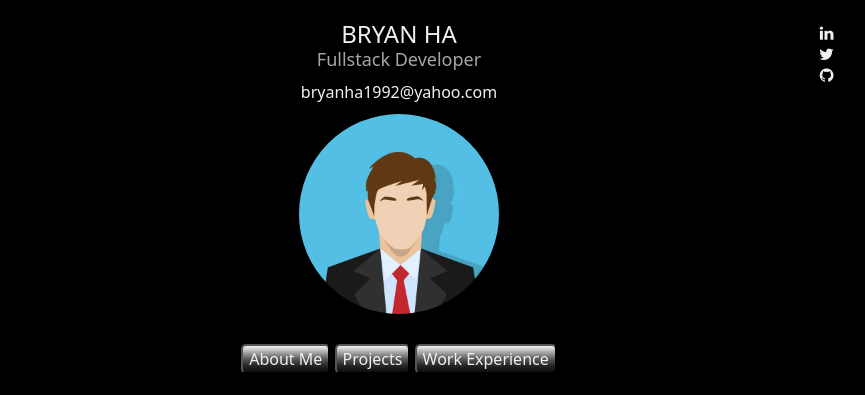
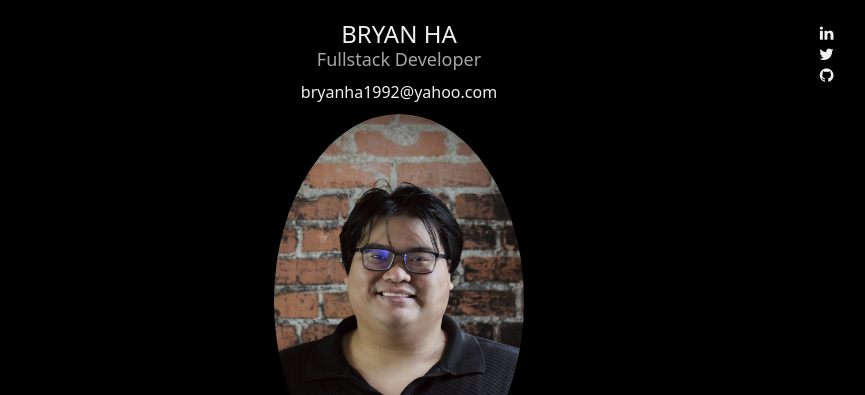
Before and after one commit to BryanHaMSCoding/Portfolio, a plain HTML site: page index.html in a window 1280 px wide. Shown: the top 395 px of the page, without its empty margins (241-1106 px from the left). Drawn offline with Linux system fonts and the light colour scheme.

Commit message:
next commit

```diff
--- a/css/portfolio_style.css
+++ b/css/portfolio_style.css
@@ -13,6 +13,7 @@ body {
 .profile-info h1 {
     margin: 0;
     font-size: 24px;
+
 }
 
 .profile-info h2 {
@@ -30,8 +31,8 @@ body {
 }
 
 .profile-info img {
-    width: 200px;
-    height: 200px;
+    width: 250px;
+    height: auto;
     border-radius: 50%;
 }
 
--- a/index.html
+++ b/index.html
@@ -17,7 +17,7 @@
                     <h1>BRYAN HA</h1>
                     <h2>Fullstack Developer</h2>
                     <a href="#contact">bryanha1992@yahoo.com</a>
-                    <img src="./porfolio pic/image.png" alt="Profile Picture">
+                    <img src="./porfolio pic/B.Ha.jpg" alt="Profile Picture">
                 </div>
 
                 <div class="social-links col-md-3 text-center">
```
Also changed, not shown: porfolio pic/B.Ha.jpg (added).
